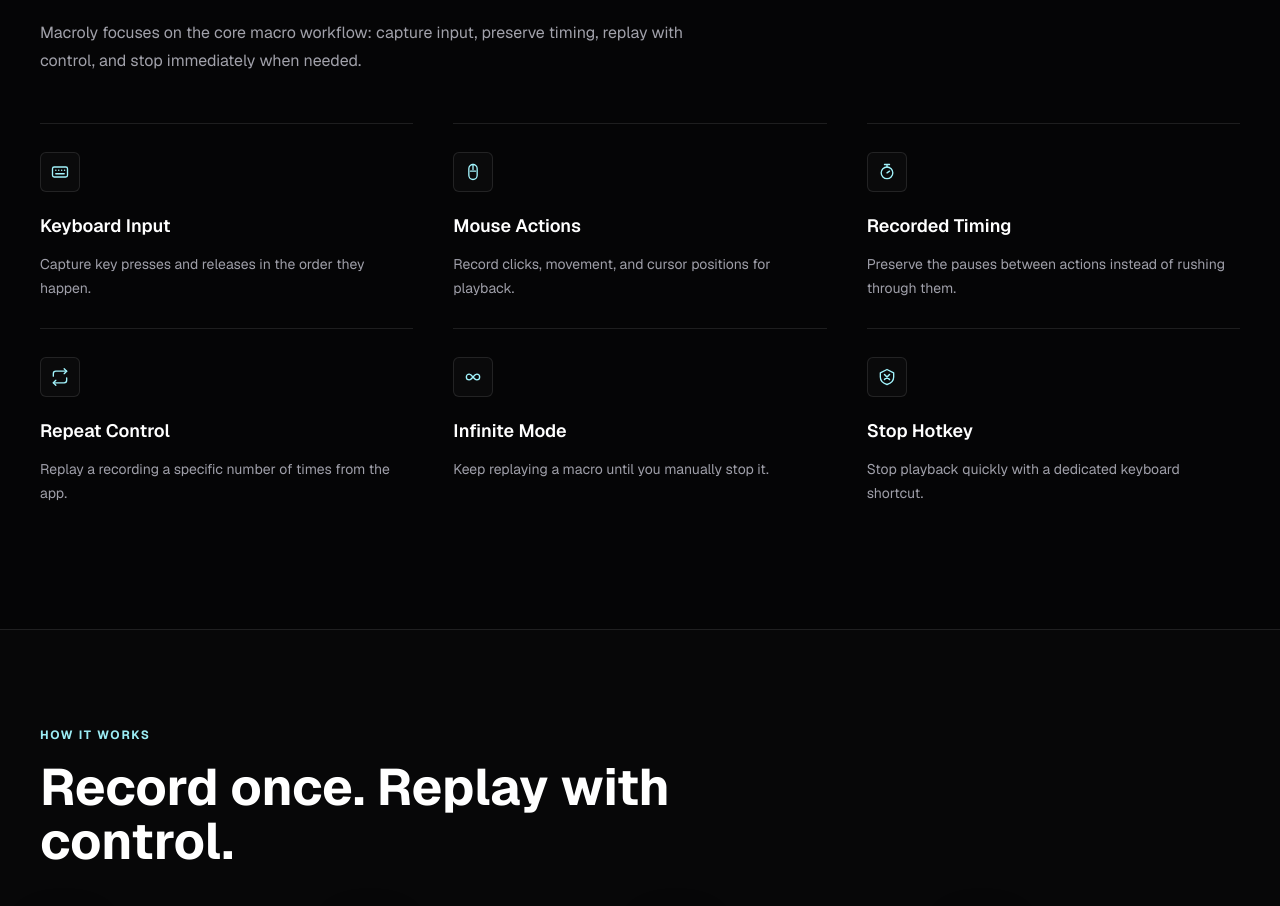
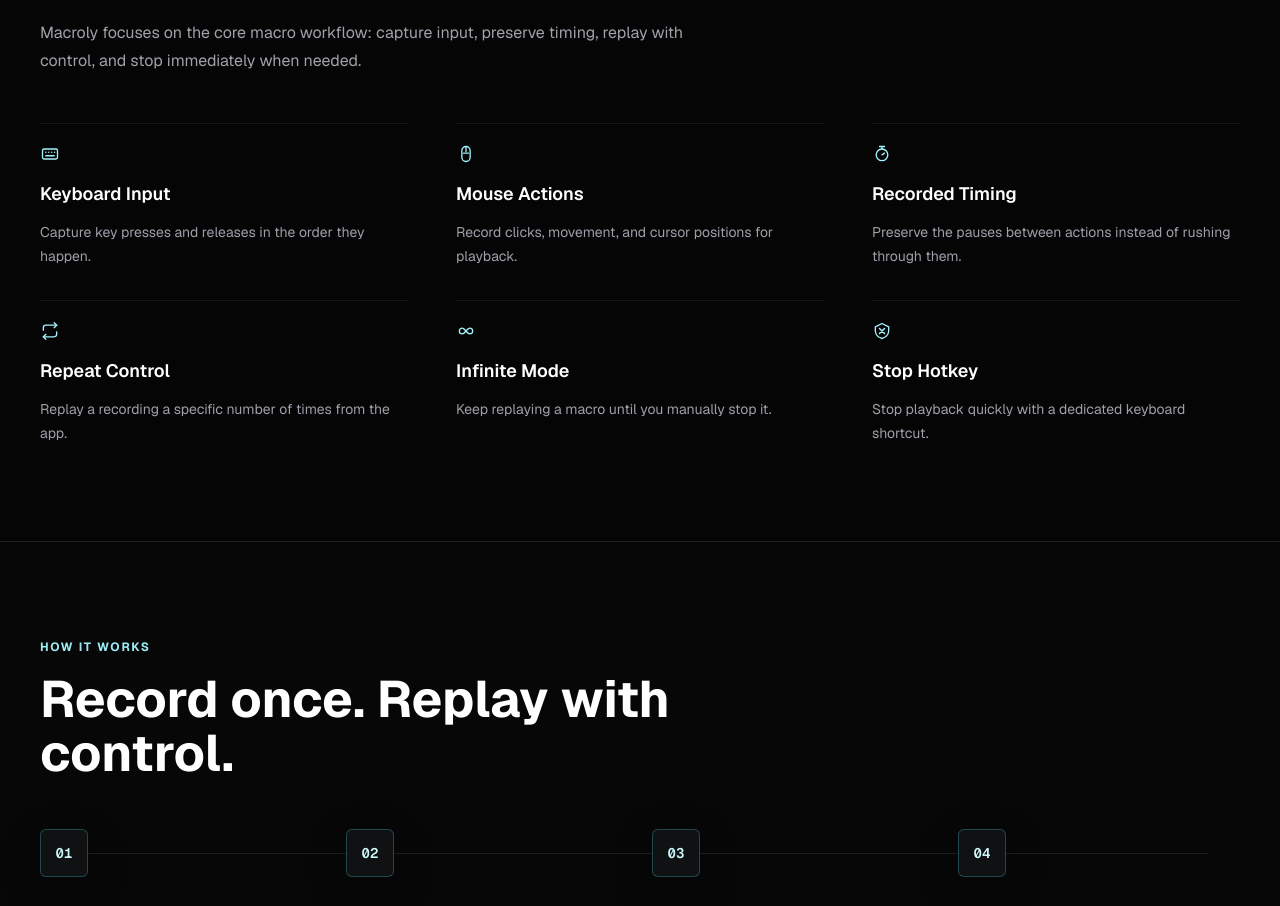
Before and after one commit to bibop28/Macrosty, a Next.js app: page / in a window 1280 px wide. Shown: the part 1443-2349 px from the top of the page. Built offline with nearby package versions, Linux system fonts and the light colour scheme.

Commit message:
Refactor Features component; adjust grid spacing and improve feature item styling for enhanced visual appeal

```diff
--- a/components/Features.js
+++ b/components/Features.js
@@ -77,13 +77,13 @@ export default function Features() {
           </p>
         </div>
 
-        <div className="mt-12 grid gap-x-10 md:grid-cols-2 lg:grid-cols-3">
+        <div className="mt-12 grid gap-x-12 gap-y-8 md:grid-cols-2 lg:grid-cols-3">
           {features.map((feature) => (
             <article
               key={feature.title}
-              className="group border-t border-white/10 py-7 transition duration-200 hover:border-cyan-300/30"
+              className="group border-t border-white/[0.07] pt-5 transition duration-200 hover:border-cyan-300/25"
             >
-              <div className="mb-5 grid size-10 place-items-center rounded-md border border-white/10 bg-white/[0.025] text-cyan-200 transition group-hover:-translate-y-0.5 group-hover:border-cyan-300/30 group-hover:bg-cyan-300/10">
+              <div className="mb-4 text-cyan-200 transition group-hover:-translate-y-0.5 group-hover:text-cyan-100">
                 <div className="size-5">{feature.icon}</div>
               </div>
               <h3 className="text-lg font-semibold text-white">{feature.title}</h3>
```
